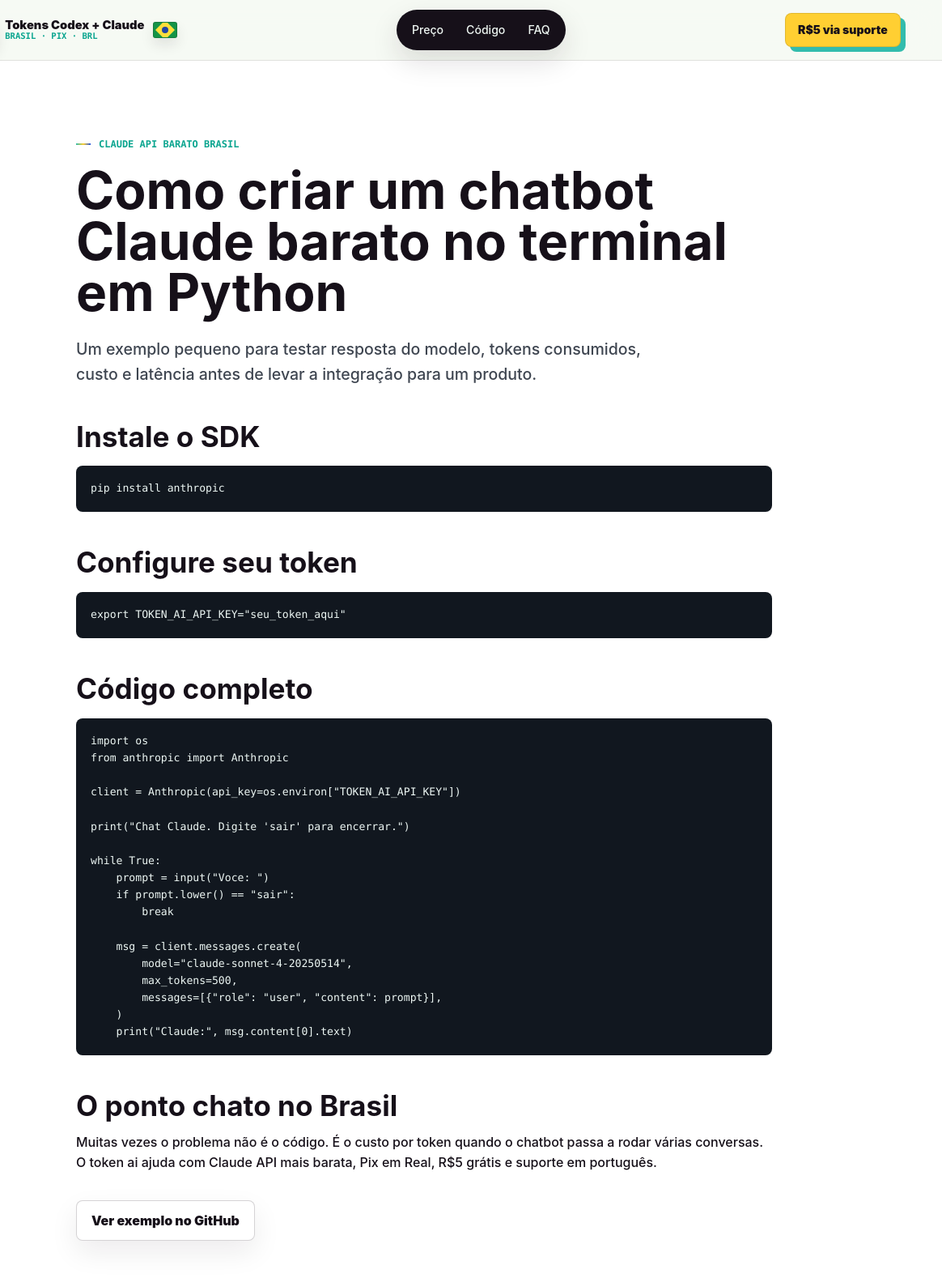
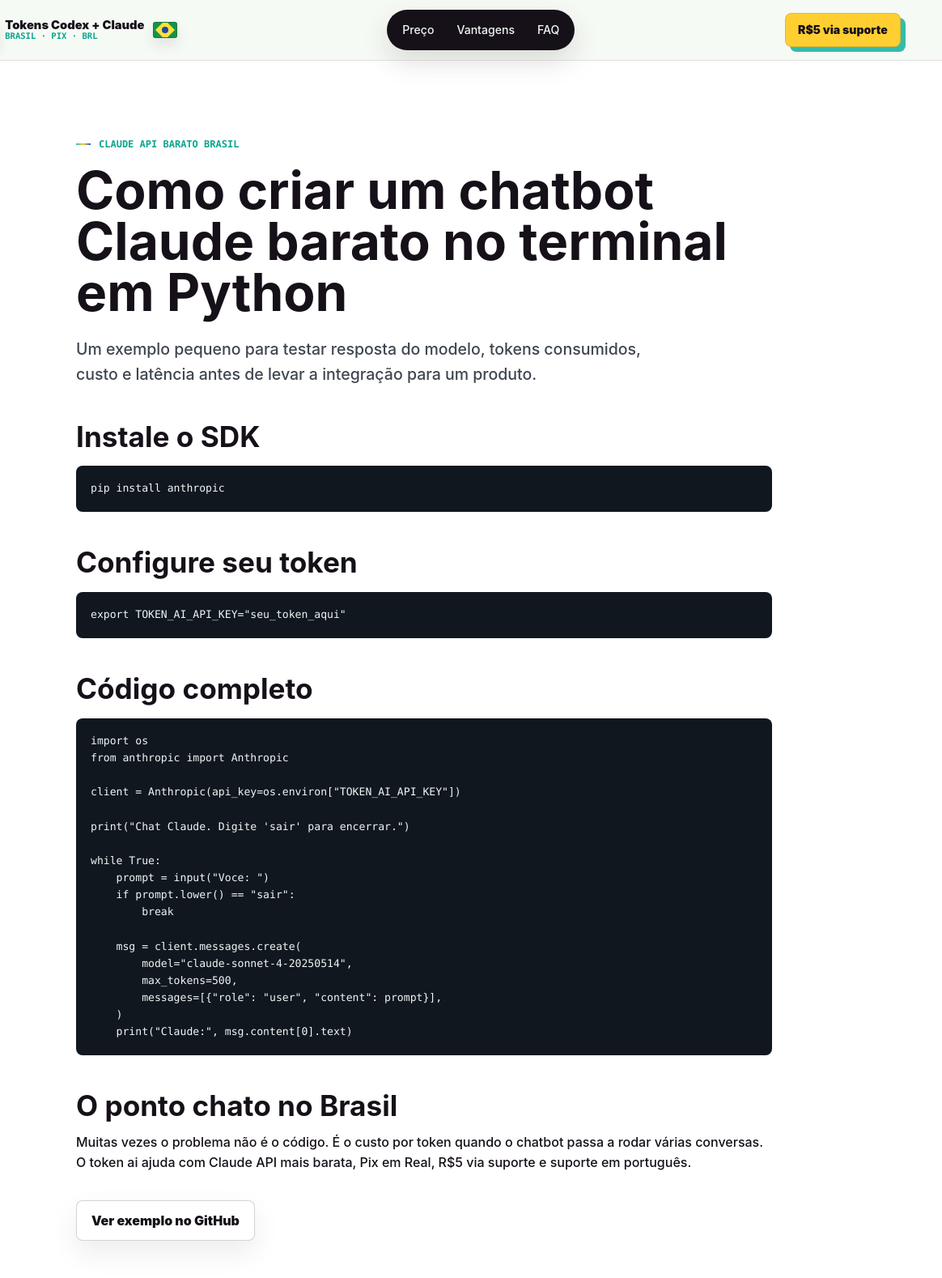
Before and after one commit to zk935217486-sys/api-ia-brasil-pix, a website: page docs/artigos/claude-python-chatbot.html in a window 1280 px wide. Shown: the full height of the page at 81% size, 116-1280 px from the left. Drawn offline with Linux system fonts and the light colour scheme.

Commit message:
Expand SEO content: docs/artigos/claude-python-chatbot.html

```diff
--- a/docs/artigos/claude-python-chatbot.html
+++ b/docs/artigos/claude-python-chatbot.html
@@ -40,7 +40,7 @@
       </a>
       <nav aria-label="Navegação principal">
         <a href="../index.html#comparacao">Preço</a>
-        <a href="../index.html#codigo">Código</a>
+        <a href="../index.html#codigo">Vantagens</a>
         <a href="../index.html#faq">FAQ</a>
       </nav>
       <a class="header-cta" href="https://api.8uie.com/home">R$5 via suporte</a>
@@ -82,7 +82,7 @@
         <h2>O ponto chato no Brasil</h2>
         <p>
           Muitas vezes o problema não é o código. É o custo por token quando o chatbot passa a rodar várias conversas.
-          O token ai ajuda com Claude API mais barata, Pix em Real, R$5 grátis e suporte em português.
+          O token ai ajuda com Claude API mais barata, Pix em Real, R$5 via suporte e suporte em português.
         </p>
 
         <a class="button secondary" href="https://github.com/zk935217486-sys/api-ia-brasil-pix">
```
